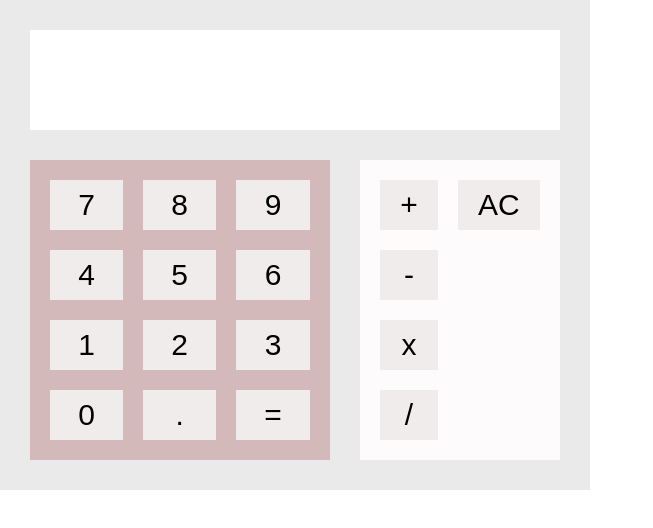
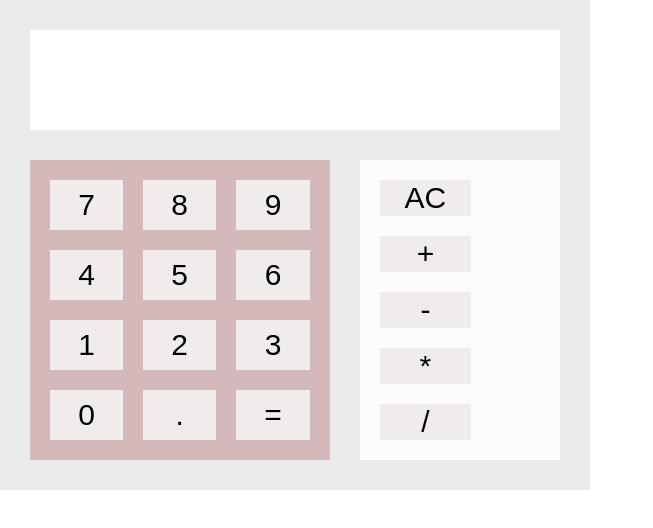
Before and after one commit to MarlenaFlueh/react-calculator, a React app: page / in a window 1280 px wide. Shown: the top 528 px of the page, without its empty margins (0-653 px from the left). Built offline with nearby package versions, Linux system fonts and the light colour scheme.

Commit message:
add styled component operators

```diff
--- a/src/components/Numbers/Numbers.css
+++ /dev/null
@@ -1,62 +0,0 @@
-.Numbers {
-  background-color: #d3b9b9;
-  display: grid;
-  grid-template-columns: auto auto auto;
-  grid-template-rows: auto auto auto auto;
-  grid-column-gap: 20px;
-  grid-row-gap: 20px;
-  padding: 20px;
-  font-size: 30px;
-}
-
-.Item1 {
-  grid-row: 1 / span 1;
-  background-color: rgb(241, 236, 236);
-  display: flex;
-  justify-content: center;
-  align-items: center;
-}
-
-.Item1:hover {
-  background-color: rgb(219, 214, 214);
-  cursor: pointer;
-}
-
-.Item2 {
-  grid-row: 2 / span 1;
-  background-color: rgb(241, 236, 236);
-  display: flex;
-  justify-content: center;
-  align-items: center;
-}
-
-.Item2:hover {
-  background-color: rgb(219, 214, 214);
-  cursor: pointer;
-}
-
-.Item3 {
-  grid-row: 3 / span 1;
-  background-color: rgb(241, 236, 236);
-  display: flex;
-  justify-content: center;
-  align-items: center;
-}
-
-.Item3:hover {
-  background-color: rgb(219, 214, 214);
-  cursor: pointer;
-}
-
-.Item4 {
-  grid-row: 4 / span 1;
-  background-color: rgb(241, 236, 236);
-  display: flex;
-  justify-content: center;
-  align-items: center;
-}
-
-.Item4:hover {
-  background-color: rgb(219, 214, 214);
-  cursor: pointer;
-}
--- a/src/components/Numbers/Numbers.js
+++ b/src/components/Numbers/Numbers.js
@@ -1,46 +1,54 @@
-import React from "react";
+import React, { Component } from "react";
+import styled from "styled-components";
 
-import classes from "./Numbers.css";
+const Num = styled.div`
+  background-color: #d3b9b9;
+  display: grid;
+  grid-template-columns: auto auto auto;
+  grid-template-rows: auto auto auto auto;
+  grid-template-areas:
+    "item7 item8 item9" "item4 item5 item6" "item1 item2 item3"
+    "item0 itemPoint itemEqual";
+  grid-column-gap: 20px;
+  grid-row-gap: 20px;
+  padding: 20px;
+  font-size: 30px;
+`;
 
-const numbers = props => (
-  <div className={classes.Numbers}>
-    <div className={classes.Item1} onClick={() => props.clicked(7)}>
-      7
-    </div>
-    <div className={classes.Item1} onClick={() => props.clicked(8)}>
-      8
-    </div>
-    <div className={classes.Item1} onClick={() => props.clicked(9)}>
-      9
-    </div>
-    <div className={classes.Item2} onClick={() => props.clicked(4)}>
-      4
-    </div>
-    <div className={classes.Item2} onClick={() => props.clicked(5)}>
-      5
-    </div>
-    <div className={classes.Item2} onClick={() => props.clicked(6)}>
-      6
-    </div>
-    <div className={classes.Item3} onClick={() => props.clicked(1)}>
-      1
-    </div>
-    <div className={classes.Item3} onClick={() => props.clicked(2)}>
-      2
-    </div>
-    <div className={classes.Item3} onClick={() => props.clicked(3)}>
-      3
-    </div>
-    <div className={classes.Item4} onClick={() => props.clicked(0)}>
-      0
-    </div>
-    <div className={classes.Item4} onClick={() => props.clicked(".")}>
-      .
-    </div>
-    <div className={classes.Item4} onClick={props.equaled}>
-      =
-    </div>
-  </div>
-);
+const GridItem = styled.div`
+  grid-area: ${props => props.item};
+  background-color: rgb(241, 236, 236);
+  display: flex;
+  justify-content: center;
+  align-items: center;
 
-export default numbers;
+  :hover {
+    background-color: rgb(219, 214, 214);
+    cursor: pointer;
+`;
+
+class Numbers extends Component {
+  render() {
+    return (
+      <Num>
+        {[7, 8, 9, 4, 5, 6, 1, 2, 3, 0].map(num => (
+          <GridItem
+            key={num}
+            item={"item" + { num }}
+            onClick={() => this.props.clicked(num)}
+          >
+            {num}
+          </GridItem>
+        ))}
+        <GridItem item="itemPoint" onClick={() => this.props.clicked(".")}>
+          .
+        </GridItem>
+        <GridItem item="itemEqual" onClick={this.props.equaled}>
+          =
+        </GridItem>
+      </Num>
+    );
+  }
+}
+
+export default Numbers;
--- a/src/components/Operations/Operations.css
+++ /dev/null
@@ -1,73 +0,0 @@
-.Operations {
-  background-color: rgb(253, 251, 251);
-  display: grid;
-  grid-template-columns: auto auto;
-  grid-template-rows: auto auto auto auto;
-  grid-column-gap: 20px;
-  grid-row-gap: 20px;
-  padding: 20px;
-  font-size: 30px;
-}
-
-.Operator0 {
-  grid-row: 1 / span 1;
-  background-color: rgb(241, 236, 236);
-  display: flex;
-  justify-content: center;
-  align-items: center;
-}
-
-.Operator0:hover {
-  background-color: rgb(219, 214, 214);
-}
-
-.Operator1 {
-  grid-row: 1 / span 1;
-  background-color: rgb(241, 236, 236);
-  display: flex;
-  justify-content: center;
-  align-items: center;
-}
-
-.Operator1:hover {
-  background-color: rgb(219, 214, 214);
-  cursor: pointer;
-}
-
-.Operator2 {
-  grid-row: 2 / span 1;
-  background-color: rgb(241, 236, 236);
-  display: flex;
-  justify-content: center;
-  align-items: center;
-}
-
-.Operator2:hover {
-  background-color: rgb(219, 214, 214);
-  cursor: pointer;
-}
-.Operator3 {
-  grid-row: 3 / span 1;
-  background-color: rgb(241, 236, 236);
-  display: flex;
-  justify-content: center;
-  align-items: center;
-}
-
-.Operator3:hover {
-  background-color: rgb(219, 214, 214);
-  cursor: pointer;
-}
-
-.Operator4 {
-  grid-row: 4 / span 1;
-  background-color: rgb(241, 236, 236);
-  display: flex;
-  justify-content: center;
-  align-items: center;
-}
-
-.Operator4:hover {
-  background-color: rgb(219, 214, 214);
-  cursor: pointer;
-}
--- a/src/components/Operations/Operations.js
+++ b/src/components/Operations/Operations.js
@@ -1,25 +1,55 @@
-import React from "react";
+import React, { Component } from "react";
+import styled from "styled-components";
 
-import classes from "./Operations.css";
+const OperationContainer = styled.div`
+  background-color: rgb(253, 251, 251);
+  display: grid;
+  grid-template-columns: auto auto;
+  grid-template-rows: auto auto auto auto;
+  grid-template-areas: "deleted" "added" "minused" "multiplied" "divided";
+  grid-column-gap: 20px;
+  grid-row-gap: 20px;
+  padding: 20px;
+  font-size: 30px;
+`;
 
-const operations = props => (
-  <div className={classes.Operations}>
-    <div className={classes.Operator1} onClick={props.added}>
-      +
-    </div>
-    <div className={classes.Operator1} onClick={props.deleted}>
-      AC
-    </div>
-    <div className={classes.Operator2} onClick={props.minused}>
-      -
-    </div>
-    <div className={classes.Operator3} onClick={props.multiplied}>
-      x
-    </div>
-    <div className={classes.Operator4} onClick={props.divided}>
-      /
-    </div>
-  </div>
-);
+const Operator = styled.div`
+  grid-area: ${props => props.item};
+  background-color: rgb(241, 236, 236);
+  display: flex;
+  justify-content: center;
+  align-items: center;
 
-export default operations;
+  :hover {
+    background-color: rgb(219, 214, 214);
+    cursor: pointer;
+  }
+`;
+
+class Operations extends Component {
+  render() {
+    return (
+      <OperationContainer>
+        {[
+          ["deleted", "AC"],
+          ["added", "+"],
+          ["minused", "-"],
+          ["multiplied", "*"],
+          ["divided", "/"]
+        ].map(operator => {
+          return (
+            <Operator
+              key={operator[0]}
+              item={operator[0]}
+              onClick={this.props.added}
+            >
+              {operator[1]}
+            </Operator>
+          );
+        })}
+      </OperationContainer>
+    );
+  }
+}
+
+export default Operations;
```
